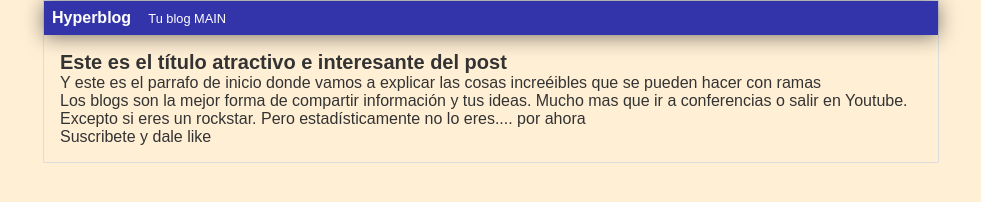
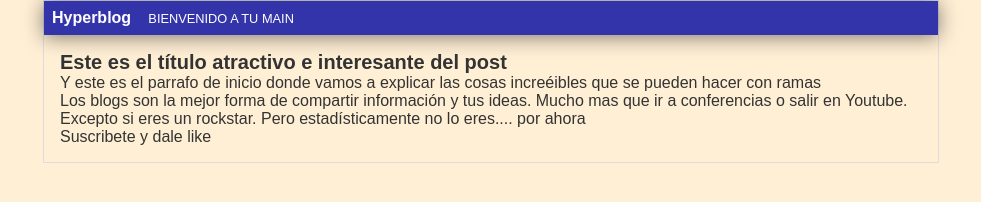
Before and after one commit to Johsema/Git-Github-Practice, a plain HTML site: page index.html in a window 1280 px wide. Shown: the whole page, without its empty margins (149-1130 px from the left). Drawn offline with Linux system fonts and the light colour scheme.

Commit message:
ACTUALIZADO EL TITULO DEL BLOG
PARA EXPERIMENTAR CON TODO

```diff
--- a/index.html
+++ b/index.html
@@ -10,7 +10,7 @@
     <div id="container">
         <div id="cabecera">
             Hyperblog
-            <span id="tagline">Tu blog MAIN</span>
+            <span id="tagline">BIENVENIDO A TU MAIN</span>
         </div>
         <div id="post">
             <h1>Este es el título atractivo e interesante del post</h1>
```
